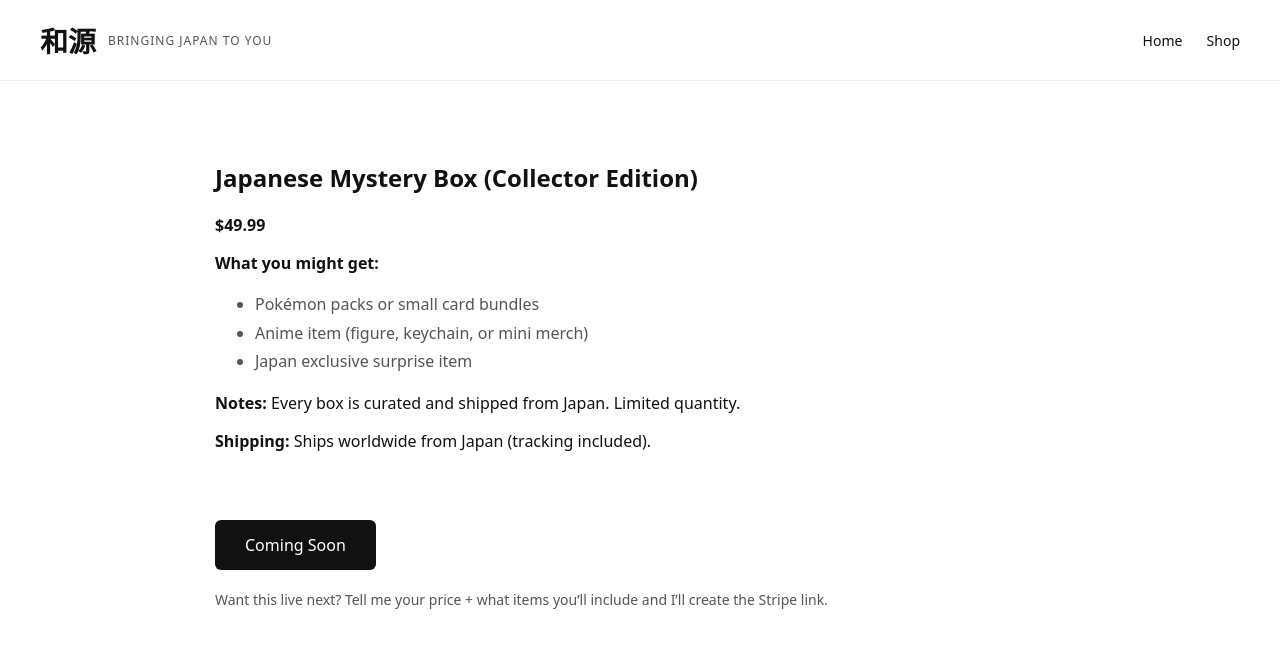
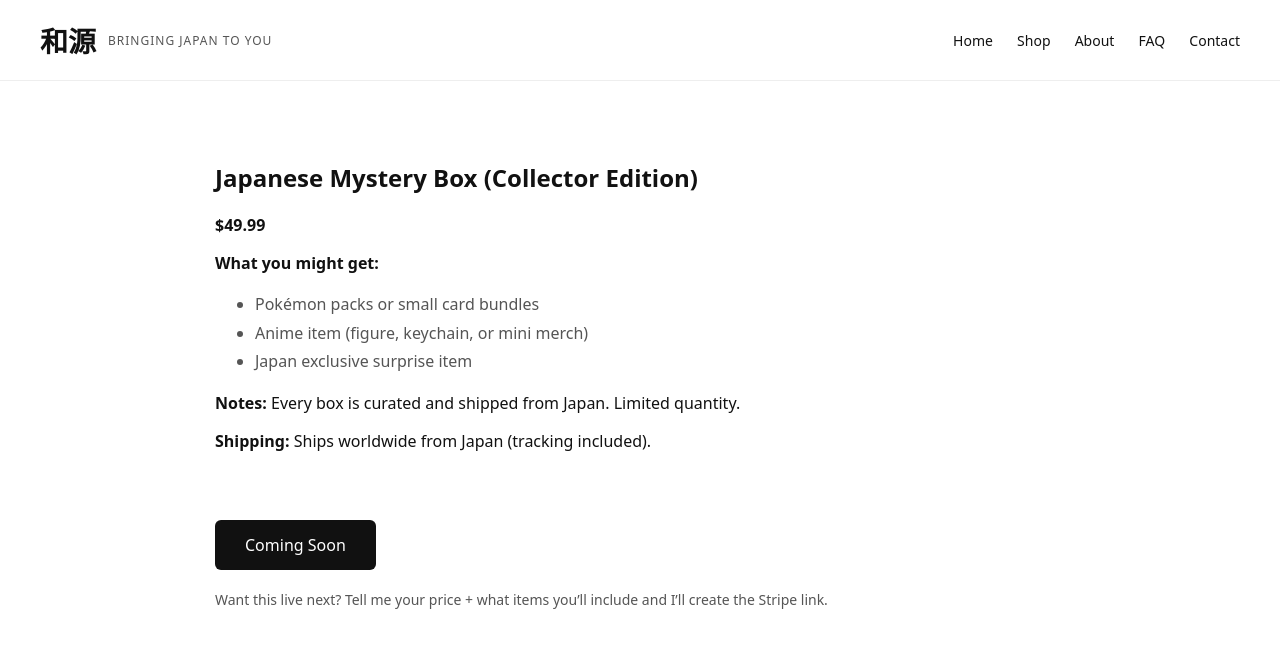
Before and after one commit to BringingJapan/bringingjapantoyou, a plain HTML site: page product-mysterybox.html in a window 1280 px wide. Drawn offline with Linux system fonts and the light colour scheme.

Commit message:
Update navigation header

```diff
--- a/product-mysterybox.html
+++ b/product-mysterybox.html
@@ -12,9 +12,13 @@
 <span class="kanji">和源</span>
 <span class="brand">Bringing Japan to You</span>
 </div>
+
 <nav>
 <a href="index.html">Home</a>
 <a href="shop.html">Shop</a>
+<a href="about.html">About</a>
+<a href="faq.html">FAQ</a>
+<a href="contact.html">Contact</a>
 </nav>
 </header>
 
```
